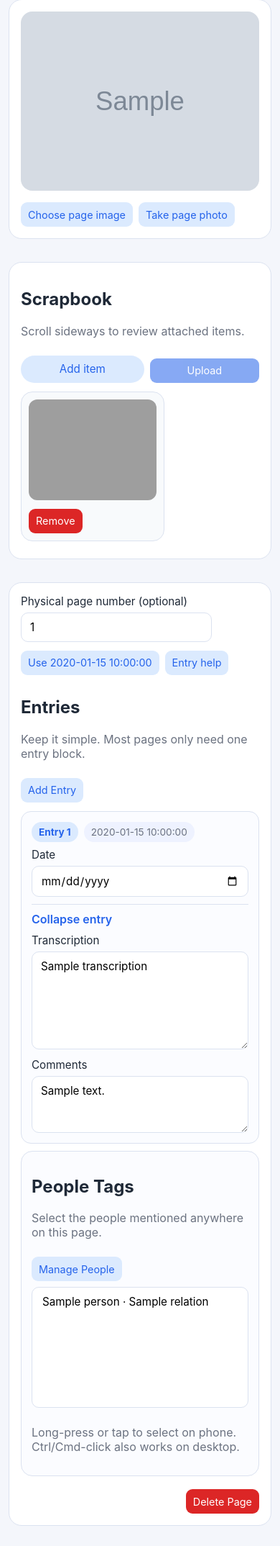
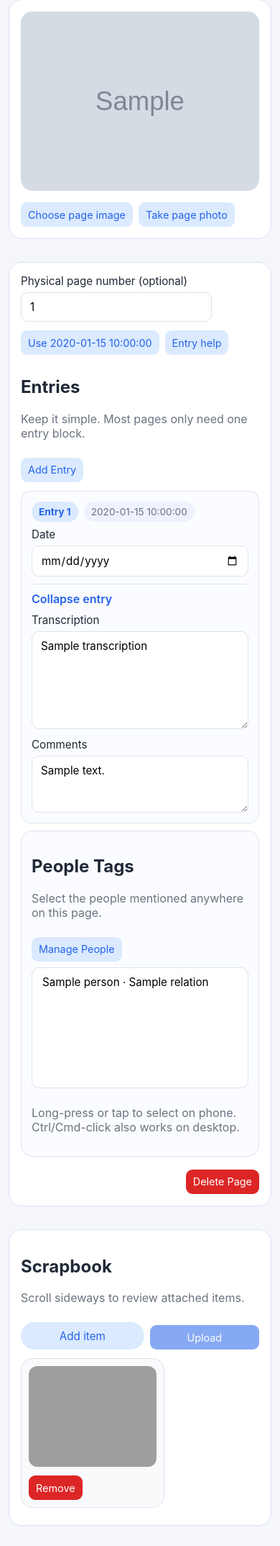
Before and after one commit to redamaleki/journalcapture, a Flask app: template templates/page_editor.html in a window 390 px wide. Shown: the part 363-2511 px from the top of the page at 72% size. Run offline with Flask 3, Linux system fonts and the light colour scheme; the template is opened without the code that fills it: most values are stand-ins (such as "Sample title", 1, 10 or a date in 2020); grey boxes marked "Sample" are stand-in pictures; some libraries are stand-ins or nearby versions; grey boxes are pictures that could not be loaded.

Commit message:
Fix mobile scrapbook panel ordering

```diff
--- a/static/css/style.css
+++ b/static/css/style.css
@@ -223,10 +223,11 @@ button.danger { background: var(--danger); }
 .bottom-danger-row { display: flex; justify-content: flex-end; padding-top: 8px; }
 @media (max-width: 900px) {
   .compact-meta-row { grid-template-columns: 1fr; }
-  .editor-layout { grid-template-columns: 1fr; }
-  .editor-media-column, .page-editor-form { min-width: 0; }
-  .editor-media-column { order: 1; }
+  .editor-layout { display: flex; flex-direction: column; }
+  .editor-media-column { display: contents; }
+  .image-panel { order: 1; }
   .page-editor-form { order: 2; }
+  .scrapbook-panel { order: 3; }
   .journal-shell { grid-template-columns: 1fr; }
   .journal-sidebar { position: static; display: none; }
   .journal-mobile-summary {
```
